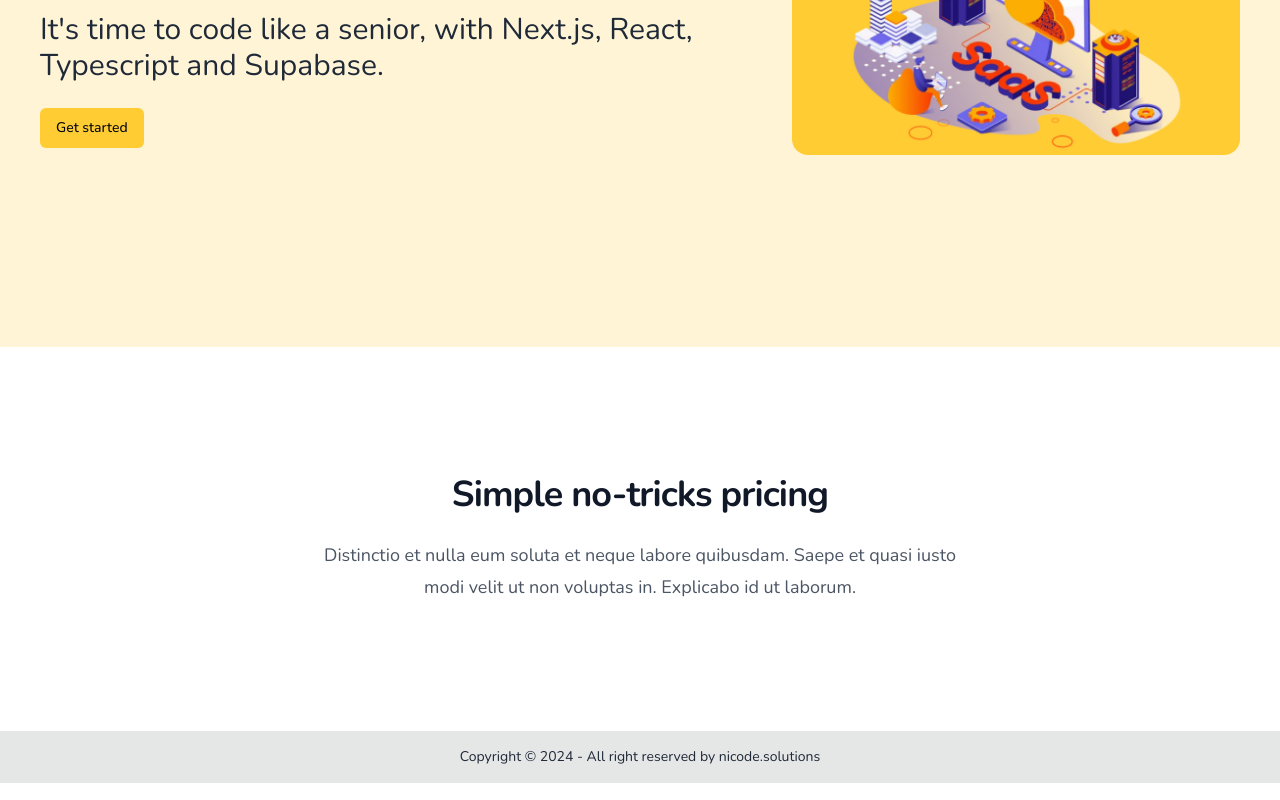
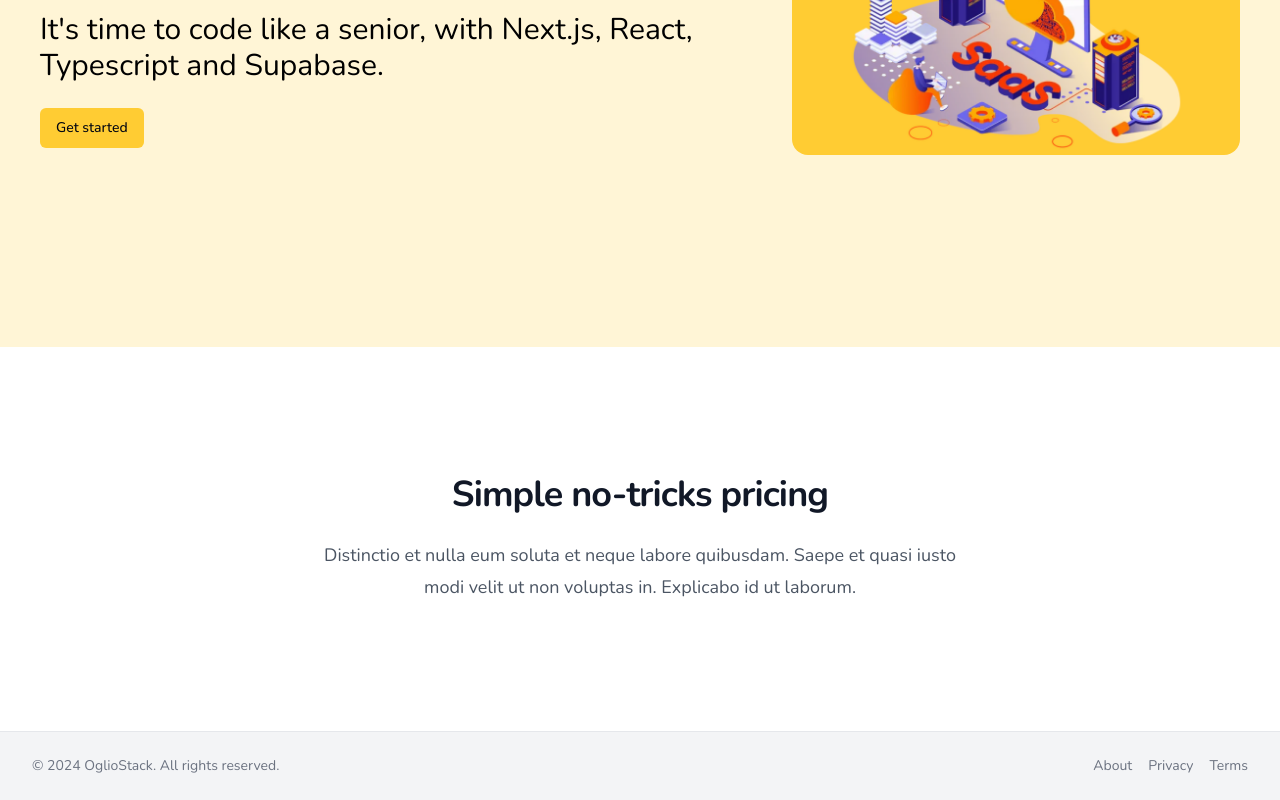
Before and after one commit to nicode-solutions/oglio-stack, a Next.js app: page / in a window 1280 px wide. Shown: the part 376-1176 px from the top of the page. Built offline with nearby package versions, Linux system fonts and the light colour scheme; no server answers.

Commit message:
Remove daisyui dependency and update footer layout with navigation links

```diff
--- a/package.json
+++ b/package.json
@@ -27,7 +27,6 @@
     "@types/node": "^20",
     "@types/react": "^18",
     "@types/react-dom": "^18",
-    "daisyui": "^4.12.14",
     "eslint": "^8",
     "eslint-config-next": "15.0.3",
     "postcss": "^8",
--- a/src/app/(dashboard)/(home)/_components/pricing.tsx
+++ b/src/app/(dashboard)/(home)/_components/pricing.tsx
@@ -1,7 +1,3 @@
-import { Button } from "@/components/ui/button";
-
-const priceId = process.env.NEXT_PUBLIC_PRICE_ID;
-
 export const Pricing = () => {
     return (
         <div className="bg-white py-24 sm:py-32" id="pricing">
--- a/src/components/layout/footer.tsx
+++ b/src/components/layout/footer.tsx
@@ -1,10 +1,26 @@
+import Link from "next/link";
 
 const Footer = () => {
     return (
-        <footer className="footer footer-center bg-base-300 text-base-content p-4">
-            <aside>
-                <p>Copyright © {new Date().getFullYear()} - All right reserved by nicode.solutions</p>
-            </aside>
+        <footer className="bg-gray-100 border-t">
+            <div className="max-w-7xl mx-auto py-6 px-4 sm:px-6 lg:px-8">
+                <div className="flex flex-col md:flex-row justify-between items-center space-y-4 md:space-y-0">
+                    <div className="text-sm text-gray-500">
+                        © {new Date().getFullYear()} OglioStack. All rights reserved.
+                    </div>
+                    <nav className="flex space-x-4">
+                        <Link href="/about" className="text-sm text-gray-500 hover:text-gray-900">
+                            About
+                        </Link>
+                        <Link href="/privacy" className="text-sm text-gray-500 hover:text-gray-900">
+                            Privacy
+                        </Link>
+                        <Link href="/terms" className="text-sm text-gray-500 hover:text-gray-900">
+                            Terms
+                        </Link>
+                    </nav>
+                </div>
+            </div>
         </footer>
     )
 }
--- a/tailwind.config.ts
+++ b/tailwind.config.ts
@@ -2,8 +2,8 @@
 import daisyui from "daisyui";
 
 export default {
-    darkMode: ["class"],
-    content: [
+  darkMode: ["class"],
+  content: [
     "./src/pages/**/*.{js,ts,jsx,tsx,mdx}",
     "./src/components/**/*.{js,ts,jsx,tsx,mdx}",
     "./src/app/**/*.{js,ts,jsx,tsx,mdx}",
@@ -38,5 +38,5 @@
       },
     },
   },
-  plugins: [require("tailwindcss-animate"), daisyui],
+  plugins: [require("tailwindcss-animate")],
 } satisfies Config;
```
Also changed, not shown: 1 other file (tests, documents, lock files or other folders).
